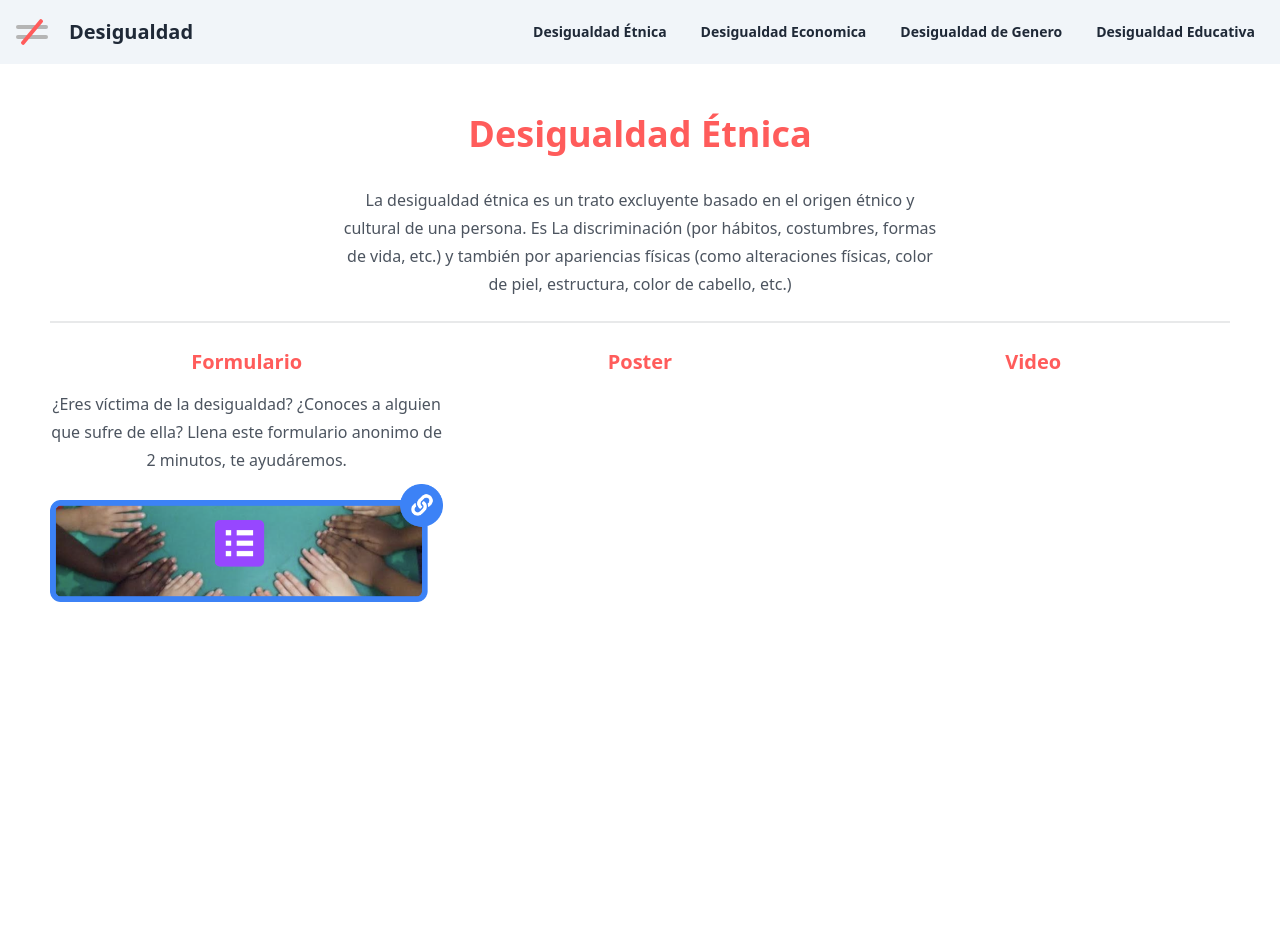
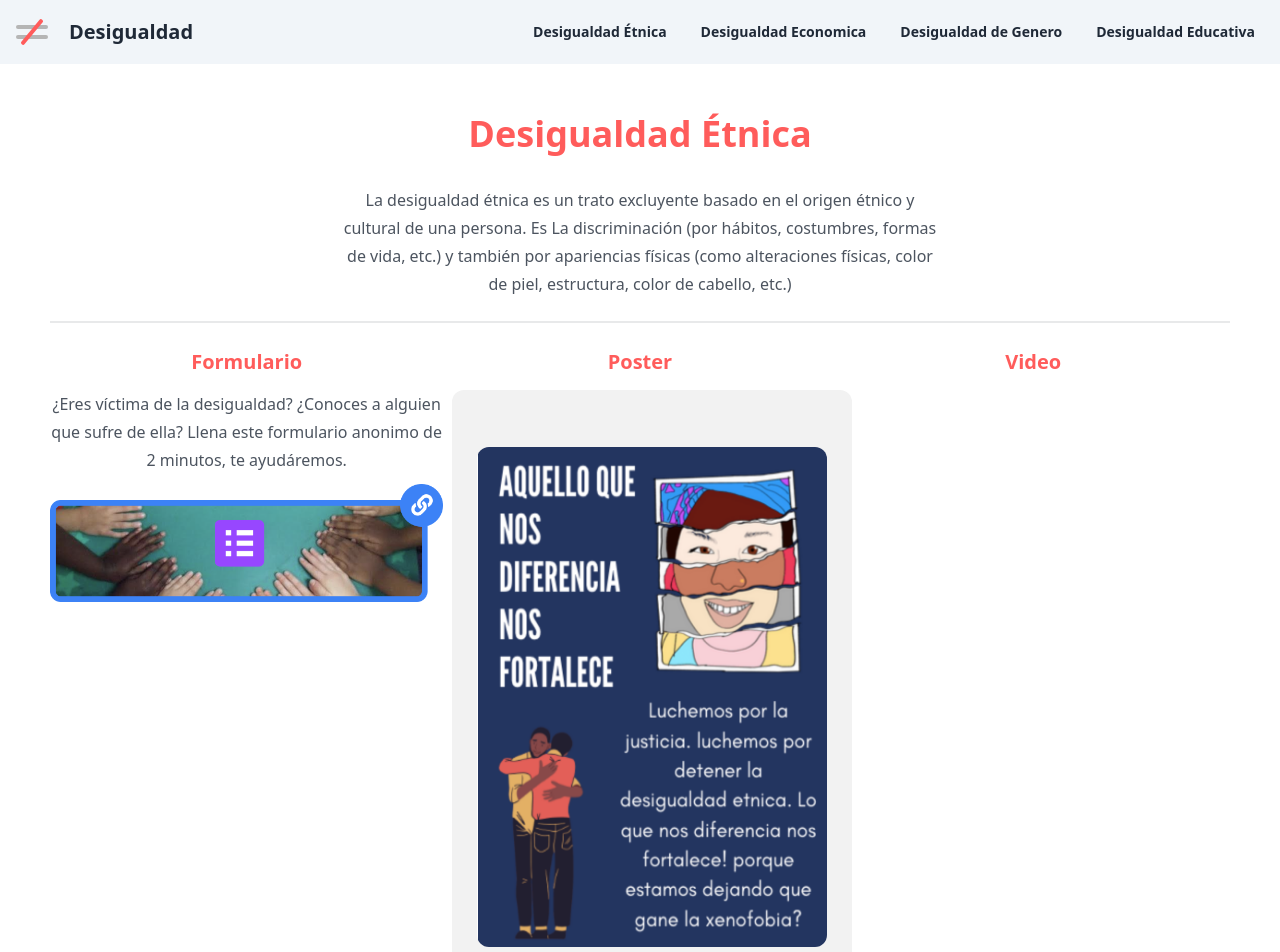
Before and after one commit to Macko-pp/Desigualdad, a SvelteKit app: page /etnica in a window 1280 px wide. Shown: the top 952 px of the page. Before the commit the page ends 800 px from the top, so only its background shows below. Built offline with nearby package versions, Linux system fonts and the light colour scheme.

Commit message:
Added "etnica" poster

```diff
--- a/src/routes/etnica/+page.svelte
+++ b/src/routes/etnica/+page.svelte
@@ -26,6 +26,9 @@
 	<div class="column center">
 		<div class="prose">
 			<h3>Poster</h3>
+			<div class="bg-base-200 ml-6 rounded-xl p-[25px] w-[400px] center">
+				<img class="h-[500px] rounded-xl" src="/poster(2).png" alt="El segundo poster de la presentacion" />
+			</div>
 		</div>
 	</div>
 	<div class="column center">
--- a/src/routes/genero/+page.svelte
+++ b/src/routes/genero/+page.svelte
@@ -29,7 +29,7 @@
 				Este poster destaca los mayores y mas famosos problemas en la desigualdad de genero. Por esta desigualdad se crea el feminismo y por eso este poster esta mas por el lado del feminismo y discutiendo hechos de esta desigualdad.
 			</p>
 			<div class="bg-base-200 ml-6 rounded-xl p-[25px] w-[400px] center">
-				<img class="h-[500px]" src="/poster(1).png" alt="El segundo poster de la presentacion" />
+				<img class="h-[500px] rounded-xl" src="/poster(1).png" alt="El segundo poster de la presentacion" />
 			</div>
 		</div>
 	</div>
```
Also changed, not shown: src/routes/lib/poster(2).png (added), static/poster(2).png (added).
